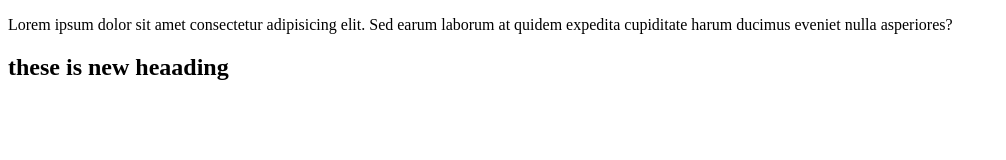
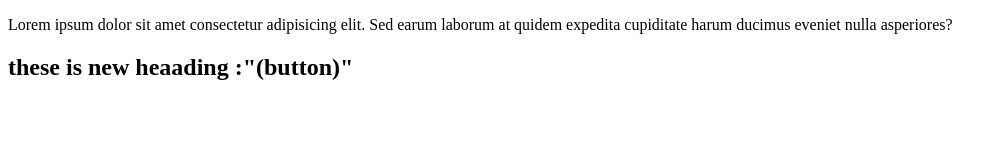
Before and after one commit to avi1228k/localRepo, a plain HTML site: page index.html in a window 1280 px wide. Shown: the whole page, without its empty margins (0-1006 px from the left). Drawn offline with Linux system fonts and the light colour scheme.

```diff
--- a/index.html
+++ b/index.html
@@ -12,7 +12,7 @@
 
 
     <h2>
-        these is new heaading
+        these is new heaading :"(button)"
     </h2>
 </body>
 </html>
```
